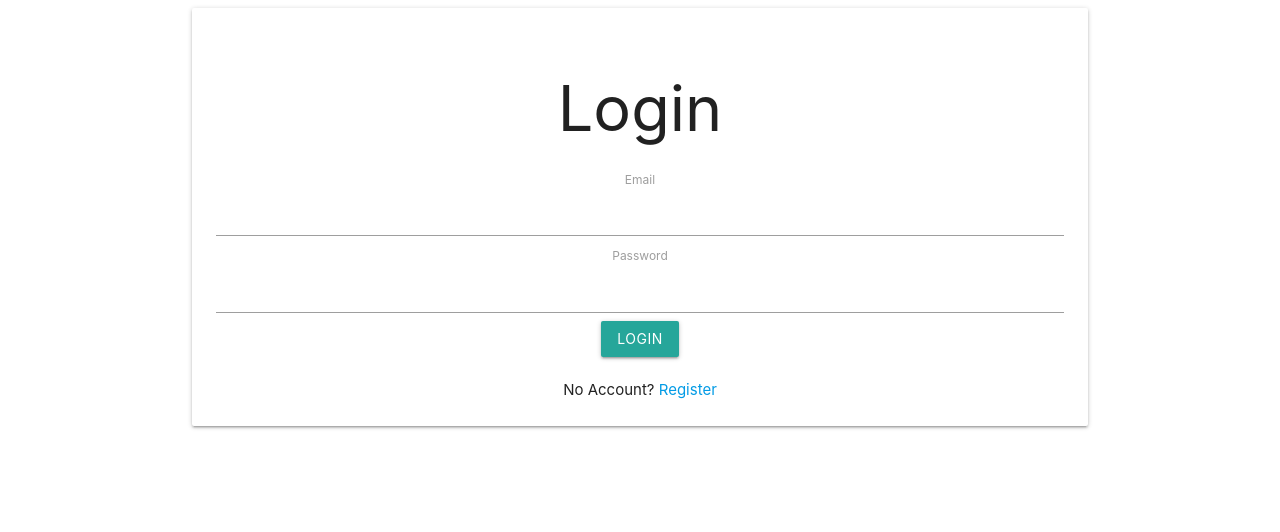
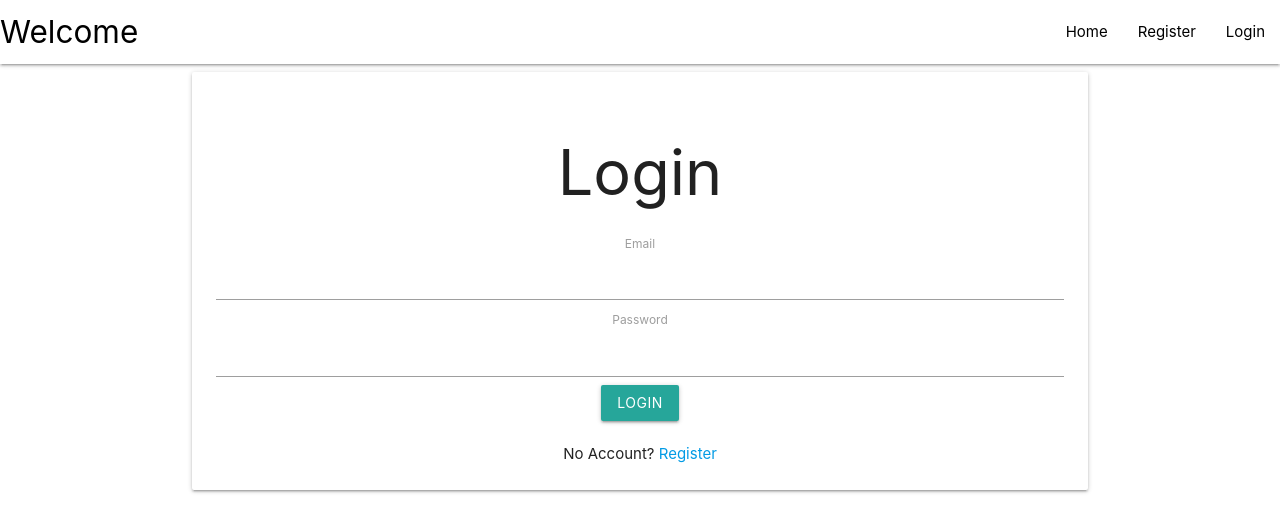
Before and after one commit to jordan-skophammer/balance-app, a React (Create React App) app in the folder client/: page /login in a window 1280 px wide. Shown: the top 532 px of the page. Built offline with nearby package versions, Linux system fonts and the light colour scheme.

Commit message:
added content to navbar

```diff
--- a/client/src/components/Navbar.js
+++ b/client/src/components/Navbar.js
@@ -1,15 +1,20 @@
 import React from 'react';
-import {Navbar, NavItem, Icon} from 'react-materialize';
+import {Navbar, NavItem} from 'react-materialize';
 
 const Nav = () => {
     return (
-        <Navbar>
-            <NavItem>
-                <Icon>Home</Icon>
+        <Navbar brand={<div className="black-text">Welcome</div>} className="white black-text" alignLinks="right">
+            <NavItem className="black-text" href="/" alignLinks="left">
+                Home
+            </NavItem>
+            <NavItem className="black-text" href="/register">
+                Register
+            </NavItem>
+            <NavItem className="black-text" href="/login">
+                Login
             </NavItem>
         </Navbar>
     )
-
 }
 
 export default Nav
--- a/client/src/pages/Expenses.js
+++ b/client/src/pages/Expenses.js
@@ -4,6 +4,7 @@ import { Button, Row, Col} from 'react-materialize'
 import Chart from '../components/Chart'
 import Item from '../components/Item'
 import Axios from 'axios'
+import Nav from '../components/Navbar'
 
 class Expenses extends Component {
 constructor() {
@@ -118,6 +119,8 @@ dynamicColors = () => {
 
 render() {
     return (
+    <div>
+        <Nav />
         <div className="center-align">
             <Row>
                 <h3>Expenses</h3>
@@ -156,6 +159,7 @@ render() {
                 <h3>Total {this.totalSum()}</h3>
             </Row>
         </div>
+    </div>
     )}
 }
 
--- a/client/src/pages/Login.js
+++ b/client/src/pages/Login.js
@@ -1,6 +1,7 @@
 import React, {Component} from 'react'
 import {Button, Card, Container, Modal} from 'react-materialize'
 import Axios from 'axios'
+import Nav from '../components/Navbar'
 
 class Login extends Component {
     constructor(){
@@ -45,16 +46,15 @@ class Login extends Component {
                 }, 3000)
             }
             else {
-                window.location = '/'
+                window.location = '/expenses'
             }
         })
-        // .catch((error) => {
-        //     console.log(error)
-        // })
     }
 
     render() {
         return (
+        <div>
+            <Nav />
             <Container className="center-align">
                 <Card>
                     <h1>Login</h1>
@@ -73,6 +73,7 @@ class Login extends Component {
                     <p>No Account? <a href="/register">Register</a></p>
                 </Card>
             </Container>
+        </div>
         )
     }
 }
--- a/client/src/pages/Register.js
+++ b/client/src/pages/Register.js
@@ -1,6 +1,7 @@
 import React, {Component} from 'react'
 import {Button, Card, Container, Modal} from 'react-materialize'
 import Axios from 'axios'
+import Nav from "../components/Navbar"
 
 class Register extends Component {
     constructor() {
@@ -54,6 +55,8 @@ class Register extends Component {
 
     render() {
         return (
+        <div>
+            <Nav />
             <Container>
                 <Card>
                     <h1>Register</h1>
@@ -80,6 +83,7 @@ class Register extends Component {
                     <p>Already Registered? <a href="/login">Login</a></p>
                 </Card>
             </Container>
+        </div>
         )
     }
 }
```
